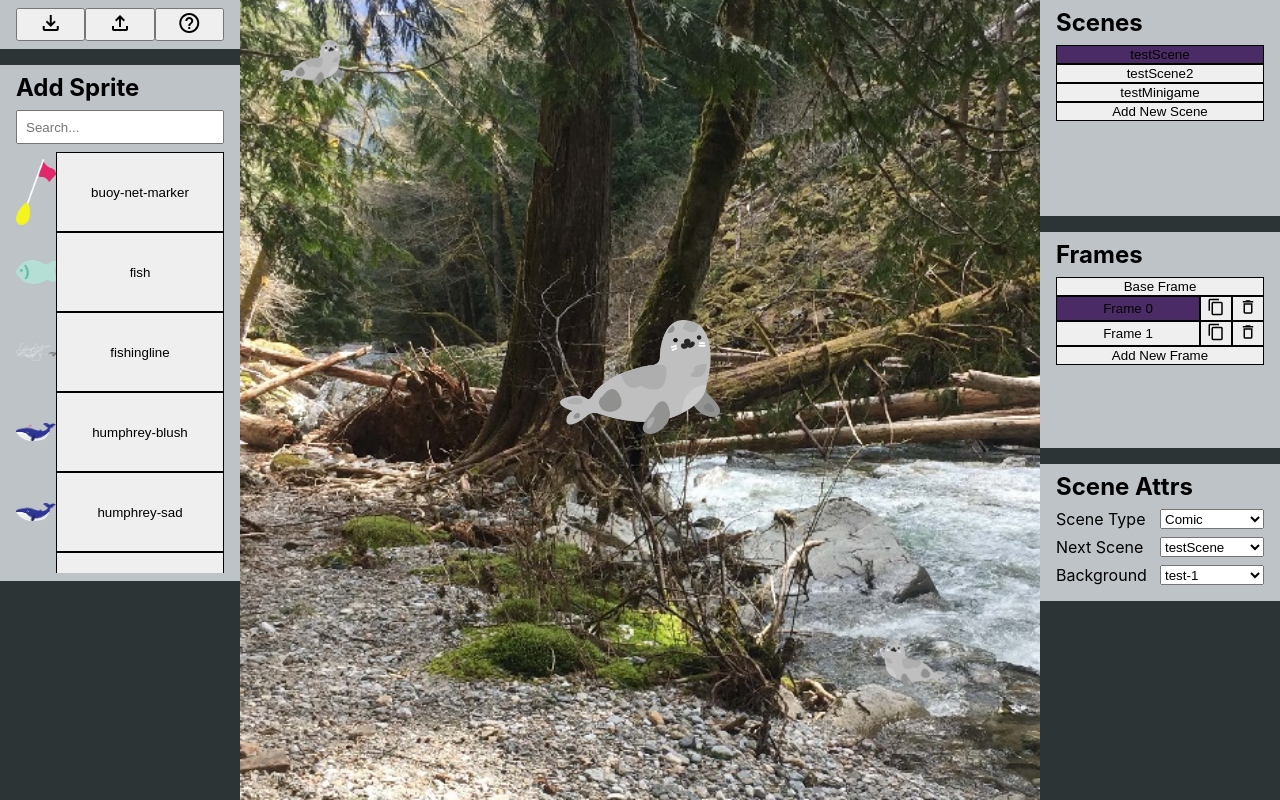
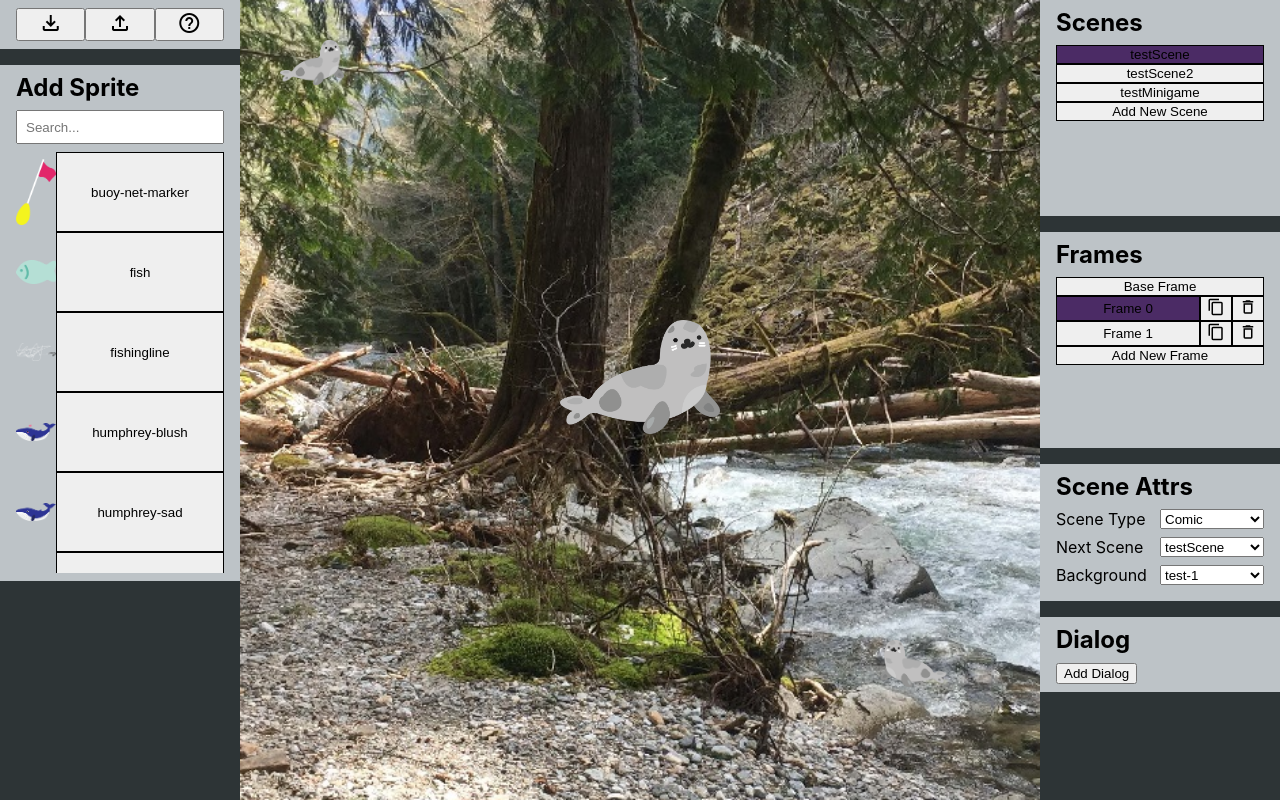
Before and after one commit to UW-AppleJACK/applejack, a React (Create React App) app in the folder marinerescue-frontend/: page /storyteller/editor in a window 1280 px wide. Built offline with nearby package versions, Linux system fonts and the light colour scheme.

Commit message:
Some progress on dialog

```diff
--- a/marinerescue-frontend/src/pages/EditorPage.js
+++ b/marinerescue-frontend/src/pages/EditorPage.js
@@ -92,6 +92,7 @@ class EditorPage extends React.Component {
         const sceneName = this.state.currentSceneName;
         const sceneFrame = this.state.currentFrame;
         const currentScene = this.getCurrentScene();
+        const currentDialog = sceneFrame !== -1 ? currentScene.dialog[sceneFrame] : null;
         return {
             sceneName,
             background: currentScene.background,
@@ -99,6 +100,7 @@ class EditorPage extends React.Component {
                 ...(currentScene.baseFrame || []),
                 ...(currentScene.frames[sceneFrame] || [])
             ],
+            dialog: currentDialog,
         };
     }
 
@@ -605,6 +607,35 @@ class EditorPage extends React.Component {
         );
     }
 
+    renderDialogEditor() {
+        if (this.getCurrentScene().type === 'minigame' || this.state.currentFrame === -1) {
+            return <></>;
+        }
+
+        const setCurrentFrameDialogEnabled = isEnabled => () => {
+            // Clone existing dialog
+            const newDialogAttr = JSON.parse(JSON.stringify(this.getCurrentScene().dialog));
+            newDialogAttr[this.state.currentFrame] = !isEnabled ? null : {
+                speaker: '',
+                message: '',
+                type: 'left',
+            };
+            this.updateCurrentSceneAttributes({
+                dialog: newDialogAttr
+            });
+        }
+
+        const currentFrameHasDialog = this.getCurrentComicViewData().dialog !== null;
+        console.log(currentFrameHasDialog, this.getCurrentComicViewData());
+        return (
+            <div className="attrs-section editor-section">
+                <h2>Dialog</h2>
+
+                <button onClick={setCurrentFrameDialogEnabled.bind(this)(!currentFrameHasDialog)}>{currentFrameHasDialog ? 'Remove' : 'Add'} Dialog</button>
+            </div>
+        )
+    }
+
     // Render Scene selection view
     renderSceneSelection() {
         // Sets the current scene
@@ -779,6 +810,7 @@ class EditorPage extends React.Component {
                     {this.renderSceneSelection()}
                     {this.renderFrameSelection()}
                     {this.renderSceneEditor()}
+                    {this.renderDialogEditor()}
                     {this.renderSpriteEditor()}
                 </div>
             </div>
--- a/marinerescue-frontend/src/storytellerData.js
+++ b/marinerescue-frontend/src/storytellerData.js
@@ -12,6 +12,7 @@ const storytellerData = {
                 size: 8,
             },
         ],
+        dialog: [null, null],
         frames: [
             [
                 {
@@ -55,6 +56,7 @@ const storytellerData = {
         type: 'comic',
         background: 'test-2',
         nextScene: 'testMinigame',
+        dialog: [null, null],
         frames: [
             [
                 {
```
